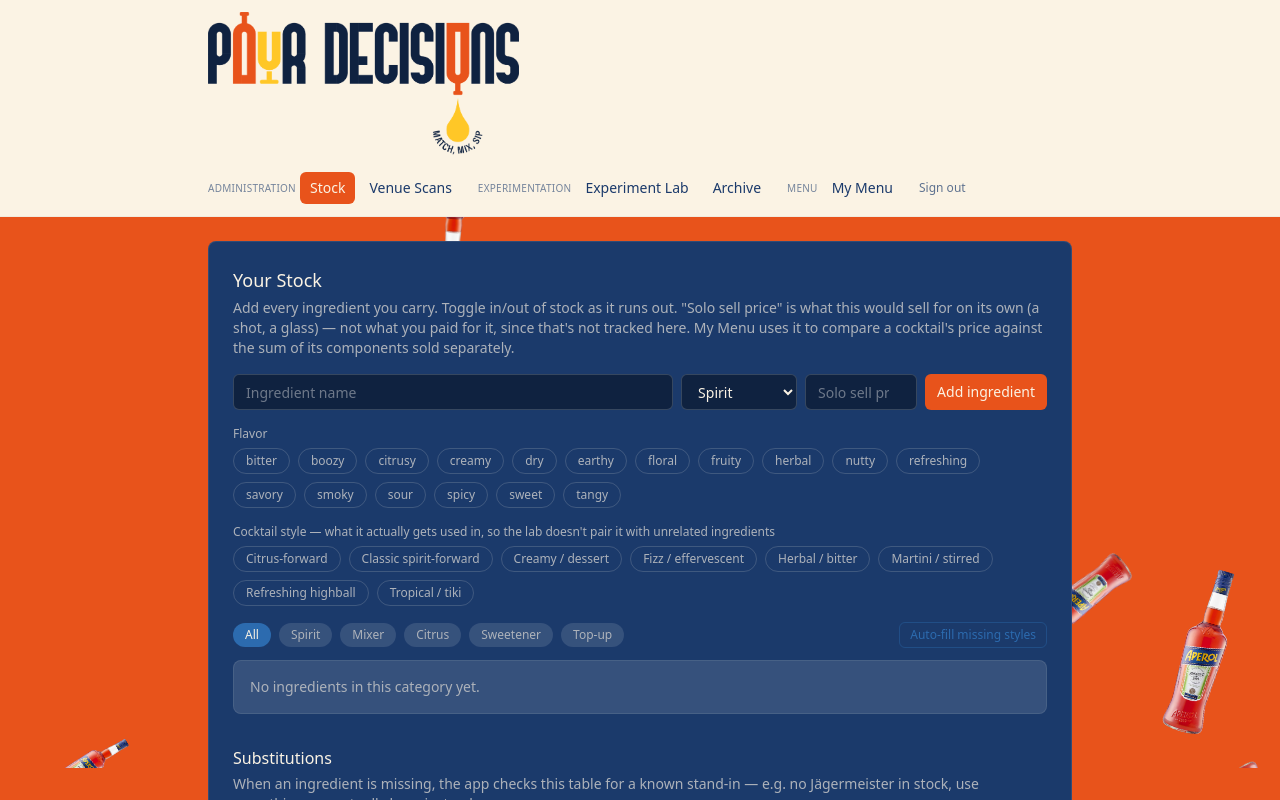
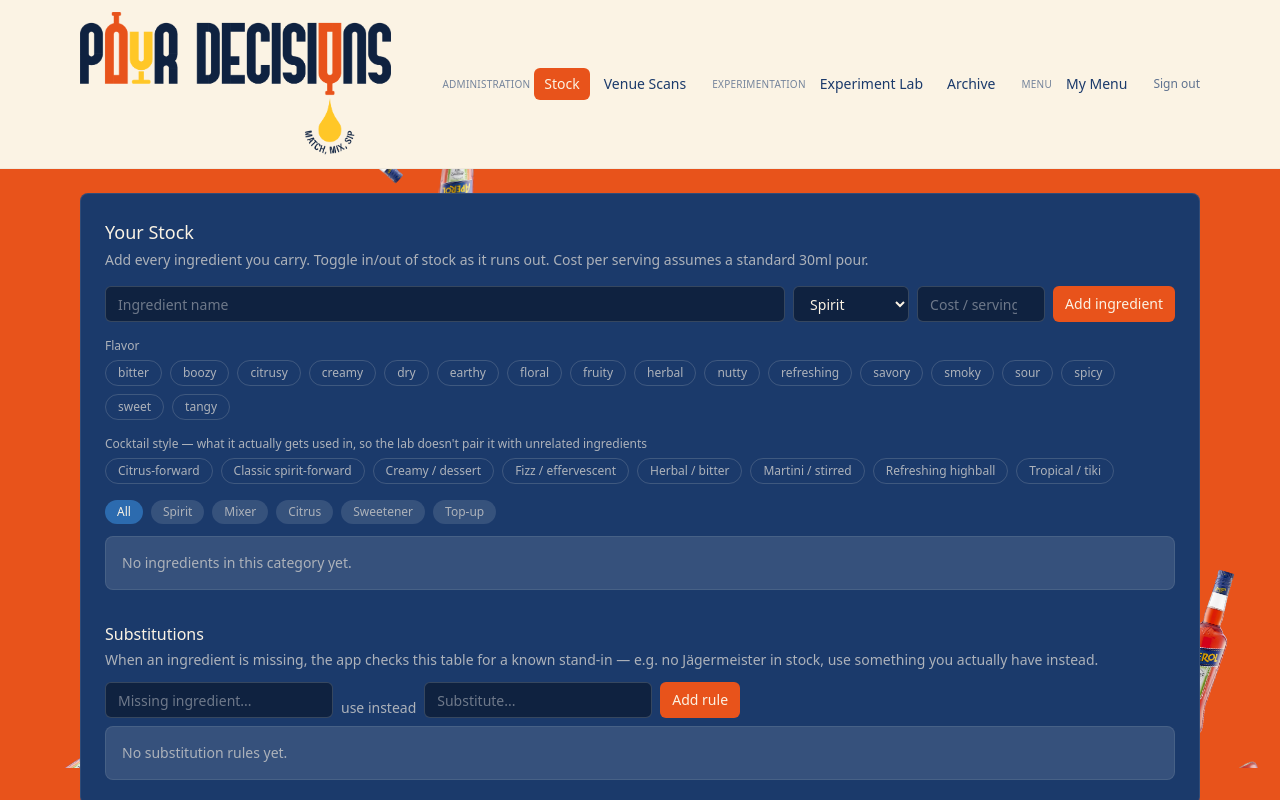
Before and after one commit to enzowm20/Pour-Decisions, a React (Vite) app: page /stock in a window 1280 px wide. Both pictures are taken after typing "Sample123", "Sample123" into the empty fields and a click on the button "Set password and continue". Shown: the top 800 px of the page. Built offline with nearby package versions, Linux system fonts and the light colour scheme.

Commit message:
Stock page: revert to purchase cost (30ml), reorder edit-style before cost, widen layout, drop auto-fill, group spirits by type

```diff
--- a/src/components/Layout.tsx
+++ b/src/components/Layout.tsx
@@ -65,7 +65,7 @@ export default function Layout() {
           sign-out on the right. */}
       {!isHome && (
         <header className="border-b border-[var(--cream-dim)]/15 bg-[var(--cream)]">
-          <div className="mx-auto flex max-w-4xl flex-wrap items-center justify-between gap-4 px-4 py-3">
+          <div className="mx-auto flex max-w-6xl flex-wrap items-center justify-between gap-4 px-4 py-3">
             <Link to="/">
               <img
                 src={LOGOS[theme]}
@@ -114,7 +114,7 @@ export default function Layout() {
         </header>
       )}
 
-      <main className="mx-auto max-w-4xl px-4 py-6">
+      <main className="mx-auto max-w-6xl px-4 py-6">
         {/* Opaque panel so page content stays readable as the liquid level
             passes behind it — only the margins around this card reveal the
             draining background. */}
--- a/src/lib/styleLookup.ts
+++ /dev/null
@@ -1,57 +0,0 @@
-import { SEED_INGREDIENTS } from "./fiddlerImport"
-import type { FlavorTag, StyleTag } from "../types"
-
-interface StyleLookupEntry {
-  tags: FlavorTag[]
-  styles: StyleTag[]
-}
-
-// Generic bar staples not covered by the Fiddler menu's specific brands —
-// matched by substring so "Absolut vodka" and "vodka" both hit "vodka".
-const GENERIC_LOOKUP: Record<string, StyleLookupEntry> = {
-  vodka: { tags: ["boozy"], styles: ["martini-stirred", "fizz-effervescent"] },
-  gin: { tags: ["boozy", "herbal"], styles: ["martini-stirred", "classic-spirit-forward"] },
-  rum: { tags: ["sweet", "boozy"], styles: ["tropical-tiki", "refreshing-highball"] },
-  tequila: { tags: ["boozy"], styles: ["classic-spirit-forward", "citrus-forward"] },
-  whiskey: { tags: ["boozy", "bitter"], styles: ["classic-spirit-forward"] },
-  whisky: { tags: ["boozy", "bitter"], styles: ["classic-spirit-forward"] },
-  bourbon: { tags: ["boozy", "sweet"], styles: ["classic-spirit-forward"] },
-  scotch: { tags: ["boozy", "smoky"], styles: ["classic-spirit-forward", "herbal-bitter"] },
-  brandy: { tags: ["boozy", "sweet"], styles: ["classic-spirit-forward"] },
-  cognac: { tags: ["boozy", "sweet"], styles: ["classic-spirit-forward"] },
-  "triple sec": { tags: ["citrusy", "sweet"], styles: ["citrus-forward", "classic-spirit-forward"] },
-  "orange liqueur": { tags: ["citrusy", "sweet"], styles: ["citrus-forward", "classic-spirit-forward"] },
-  campari: { tags: ["bitter", "citrusy"], styles: ["fizz-effervescent", "herbal-bitter"] },
-  vermouth: { tags: ["herbal", "bitter"], styles: ["martini-stirred", "herbal-bitter"] },
-  amaretto: { tags: ["sweet", "nutty"], styles: ["classic-spirit-forward"] },
-  "irish cream": { tags: ["sweet", "creamy"], styles: ["creamy-dessert"] },
-  "simple syrup": { tags: ["sweet"], styles: ["classic-spirit-forward", "citrus-forward", "refreshing-highball", "tropical-tiki"] },
-  "agave syrup": { tags: ["sweet"], styles: ["citrus-forward", "classic-spirit-forward"] },
-  "honey syrup": { tags: ["sweet", "floral"], styles: ["classic-spirit-forward", "martini-stirred"] },
-  grenadine: { tags: ["sweet", "fruity"], styles: ["tropical-tiki", "refreshing-highball"] },
-  "tonic water": { tags: ["bitter", "refreshing"], styles: ["refreshing-highball", "fizz-effervescent"] },
-  "club soda": { tags: ["refreshing"], styles: ["refreshing-highball", "fizz-effervescent"] },
-  "ginger beer": { tags: ["spicy", "refreshing"], styles: ["refreshing-highball", "tropical-tiki"] },
-  "ginger ale": { tags: ["spicy", "sweet"], styles: ["refreshing-highball"] },
-  "orange juice": { tags: ["fruity", "sweet", "tangy"], styles: ["tropical-tiki", "refreshing-highball"] },
-  "grapefruit juice": { tags: ["citrusy", "tangy", "sour"], styles: ["citrus-forward", "refreshing-highball"] },
-  bitters: { tags: ["bitter"], styles: ["classic-spirit-forward", "herbal-bitter"] },
-  mint: { tags: ["herbal", "refreshing"], styles: ["refreshing-highball", "tropical-tiki"] },
-}
-
-const SEED_LOOKUP = new Map<string, StyleLookupEntry>(
-  SEED_INGREDIENTS.map((s) => [s.name.toLowerCase(), { tags: s.tags, styles: s.styles }]),
-)
-
-export function lookupStyles(ingredientName: string): StyleLookupEntry | null {
-  const key = ingredientName.toLowerCase().trim()
-
-  const exact = SEED_LOOKUP.get(key)
-  if (exact) return exact
-
-  for (const [pattern, entry] of Object.entries(GENERIC_LOOKUP)) {
-    if (key.includes(pattern)) return entry
-  }
-
-  return null
-}
--- a/src/pages/MyMenuPage.tsx
+++ b/src/pages/MyMenuPage.tsx
@@ -2,7 +2,7 @@ import { useState } from "react"
 import { useData } from "../context/DataContext"
 import { byName } from "../lib/sort"
 import { checkRecipe } from "../lib/recipeCheck"
-import { markup, markupPercent, recipeComponentsSoloValue } from "../lib/cost"
+import { margin, marginPercent, recipeCost } from "../lib/cost"
 import StatusBadge from "../components/StatusBadge"
 import FallingBottles from "../components/FallingBottles"
 import gordonsBottle from "../assets/gordons-bottle.webp"
@@ -28,9 +28,7 @@ export default function MyMenuPage() {
         <h1 className="mb-1 text-lg font-medium">My Menu</h1>
         <p className="text-sm text-[var(--cream-dim)]">
           Cocktails you've promoted from the Archive. Tap "Add to my menu" on a successful
-          experiment to land it here. "Vs. solo pricing" compares the cocktail's price to the sum
-          of what each ingredient sells for on its own — it's not a true profit margin, since
-          purchase cost isn't tracked here.
+          experiment to land it here.
         </p>
       </div>
 
@@ -59,10 +57,10 @@ export default function MyMenuPage() {
         )}
         {menuRecipes.map((recipe) => {
           const result = checkRecipe(recipe, ingredients, substitutions)
-          const soloValue = recipeComponentsSoloValue(recipe, ingredients)
+          const cost = recipeCost(recipe, ingredients)
           const sellPrice = recipe.sellPrice ?? 0
-          const recipeMarkup = markup(sellPrice, soloValue)
-          const markupPct = markupPercent(sellPrice, soloValue)
+          const recipeMargin = margin(sellPrice, cost)
+          const marginPct = marginPercent(sellPrice, cost)
           const otherCategory: MenuCategory = tab === "core" ? "seasonal" : "core"
 
           return (
@@ -98,8 +96,8 @@ export default function MyMenuPage() {
 
               <div className="mt-3 flex flex-wrap items-end gap-4 border-t border-[var(--cream-dim)]/10 pt-3">
                 <div>
-                  <p className="text-[11px] text-[var(--cream-dim)]">Sum of solo prices</p>
-                  <p className="text-sm">${soloValue.toFixed(2)}</p>
+                  <p className="text-[11px] text-[var(--cream-dim)]">Cost / serving (30ml)</p>
+                  <p className="text-sm">${cost.toFixed(2)}</p>
                 </div>
                 <div>
                   <p className="mb-1 text-[11px] text-[var(--cream-dim)]">Sell price</p>
@@ -123,16 +121,14 @@ export default function MyMenuPage() {
                 </div>
                 {recipe.sellPrice !== undefined && (
                   <div>
-                    <p className="text-[11px] text-[var(--cream-dim)]" title="Cocktail price vs. what these components would sell for separately — not a true profit margin, since purchase cost isn't tracked here">
-                      vs. solo pricing
-                    </p>
+                    <p className="text-[11px] text-[var(--cream-dim)]">Margin</p>
                     <p
                       className={`text-sm font-medium ${
-                        recipeMarkup >= 0 ? "text-[var(--sage)]" : "text-[var(--berry)]"
+                        recipeMargin >= 0 ? "text-[var(--sage)]" : "text-[var(--berry)]"
                       }`}
                     >
-                      ${recipeMarkup.toFixed(2)}
-                      {markupPct !== null ? ` (${markupPct.toFixed(0)}%)` : ""}
+                      ${recipeMargin.toFixed(2)}
+                      {marginPct !== null ? ` (${marginPct.toFixed(0)}%)` : ""}
                     </p>
                   </div>
                 )}
--- a/src/pages/StockPage.tsx
+++ b/src/pages/StockPage.tsx
@@ -1,7 +1,6 @@
 import { useMemo, useState } from "react"
 import { useData } from "../context/DataContext"
 import { byName } from "../lib/sort"
-import { lookupStyles } from "../lib/styleLookup"
 import SubstitutionManager from "../components/SubstitutionManager"
 import FallingBottles from "../components/FallingBottles"
 import aperolBottle from "../assets/aperol-bottle.webp"
@@ -11,11 +10,67 @@ import {
   STYLE_LABELS,
   STYLE_TAGS,
   type FlavorTag,
+  type Ingredient,
   type IngredientCategory,
   type StyleTag,
 } from "../types"
 
 const categories: IngredientCategory[] = ["spirit", "mixer", "citrus", "sweetener", "other"]
+
+// Sub-groups within the Spirit category, in display order. Matched by
+// keyword against the ingredient name — no extra field to maintain, but it's
+// a heuristic, so anything that doesn't match a known keyword lands in
+// "Other Spirit" rather than guessing wrong.
+const SPIRIT_GROUPS: { label: string; match: (name: string) => boolean }[] = [
+  { label: "Vodka", match: (n) => n.includes("vodka") },
+  { label: "Gin", match: (n) => n.includes("gin") },
+  { label: "Rum", match: (n) => n.includes("rum") },
+  { label: "Tequila & Mezcal", match: (n) => n.includes("tequila") || n.includes("mezcal") },
+  {
+    label: "Whiskey",
+    match: (n) => n.includes("whiskey") || n.includes("whisky") || n.includes("bourbon") || n.includes("scotch"),
+  },
+  { label: "Brandy & Cognac", match: (n) => n.includes("brandy") || n.includes("cognac") },
+  {
+    label: "Liqueur",
+    match: (n) =>
+      n.includes("liqueur") ||
+      n.includes("schnapps") ||
+      n.includes("amaretto") ||
+      n.includes("cointreau") ||
+      n.includes("chambord") ||
+      n.includes("kahlua") ||
+      n.includes("baileys") ||
+      n.includes("triple sec") ||
+      n.includes("curacao") ||
+      n.includes("limoncello") ||
+      n.includes("vermouth") ||
+      n.includes("campari") ||
+      n.includes("aperol") ||
+      n.includes("elderflower") ||
+      n.includes("de kyper") ||
+      n.includes("passionfruit") ||
+      n.includes("paraiso"),
+  },
+]
+
+function spiritGroupLabel(name: string): string {
+  const lower = name.toLowerCase()
+  return SPIRIT_GROUPS.find((g) => g.match(lower))?.label ?? "Other Spirit"
+}
+
+function groupSpirits(spirits: Ingredient[]): { label: string; items: Ingredient[] }[] {
+  const byGroup = new Map<string, Ingredient[]>()
+  for (const ing of spirits) {
+    const label = spiritGroupLabel(ing.name)
+    if (!byGroup.has(label)) byGroup.set(label, [])
+    byGroup.get(label)!.push(ing)
+  }
+  const order = [...SPIRIT_GROUPS.map((g) => g.label), "Other Spirit"]
+  return order
+    .filter((label) => byGroup.has(label))
+    .map((label) => ({ label, items: byGroup.get(label)! }))
+}
 
 export default function StockPage() {
   const { ingredients, addIngredient, updateIngredient, removeIngredient } = useData()
@@ -28,30 +83,6 @@ export default function StockPage() {
 
   const [viewCategory, setViewCategory] = useState<IngredientCategory | "all">("all")
   const [editingStylesId, setEditingStylesId] = useState<string | null>(null)
-  const [autoFillStatus, setAutoFillStatus] = useState("")
-
-  function handleAutoFillStyles() {
-    const unmatched: string[] = []
-    let filled = 0
-
-    for (const ing of ingredients) {
-      if ((ing.styles ?? []).length > 0) continue
-      const match = lookupStyles(ing.name)
-      if (match) {
-        updateIngredient(ing.id, {
-          styles: match.styles,
-          tags: ing.tags.length > 0 ? ing.tags : match.tags,
-        })
-        filled++
-      } else {
-        unmatched.push(ing.name)
-      }
-    }
-
-    const unmatchedNote =
-      unmatched.length > 0 ? ` Couldn't confidently match: ${unmatched.join(", ")} — tag these by hand.` : ""
-    setAutoFillStatus(`Filled in style for ${filled} ingredient${filled === 1 ? "" : "s"}.${unmatchedNote}`)
-  }
 
   function toggleTag(tag: FlavorTag) {
     setTags((prev) => (prev.includes(tag) ? prev.filter((t) => t !== tag) : [...prev, tag]))
@@ -92,10 +123,99 @@ export default function StockPage() {
     [ingredients, viewCategory],
   )
 
+  const spiritGroups = useMemo(
+    () => (viewCategory === "spirit" ? groupSpirits(visibleIngredients) : null),
+    [viewCategory, visibleIngredients],
+  )
+
   const inputClass =
     "h-9 rounded-md border border-[var(--cream-dim)]/25 bg-[var(--bg)] px-3 text-sm text-[var(--cream)] placeholder:text-[var(--cream-dim)]/60"
   const buttonClass =
     "h-9 rounded-md bg-[var(--primary)] px-3 text-sm font-medium text-[var(--on-primary)] hover:bg-[var(--primary-hover)]"
+
+  function renderIngredientRow(ing: Ingredient) {
+    const ingStyles = ing.styles ?? []
+    const isEditingStyles = editingStylesId === ing.id
+    return (
+      <div key={ing.id} className="p-3">
+        <div className="flex flex-nowrap items-center justify-between gap-3">
+          <div className="min-w-0 flex-1">
+            <p className="truncate text-sm font-medium">{ing.name}</p>
+            <p className="truncate text-xs text-[var(--cream-dim)]">
+              {CATEGORY_LABELS[ing.category]}
+              {ing.tags.length > 0 ? ` · ${[...ing.tags].sort().join(", ")}` : ""}
+              {ingStyles.length > 0
+                ? ` · ${ingStyles.map((s) => STYLE_LABELS[s]).sort().join(", ")}`
+                : ""}
+            </p>
+          </div>
+          <div className="flex flex-shrink-0 flex-nowrap items-center gap-3 whitespace-nowrap">
+            <button
+              type="button"
+              onClick={() => setEditingStylesId(isEditingStyles ? null : ing.id)}
+              className="text-xs text-[var(--teal)] hover:underline"
+            >
+              {isEditingStyles ? "Done" : "Edit style"}
+            </button>
+            <div className="flex items-center gap-1">
+              <span className="text-xs text-[var(--cream-dim)]">$</span>
+              <input
+                type="number"
+                step="0.01"
+                min="0"
+                title="Cost per serving (30ml) — what you paid for it"
+                className="h-7 w-16 rounded-md border border-[var(--cream-dim)]/25 bg-[var(--bg)] px-1.5 text-xs text-[var(--cream)]"
+                placeholder="0.00"
+                defaultValue={ing.costPerServing ?? ""}
+                onBlur={(e) => {
+                  const cost = parseFloat(e.target.value)
+                  updateIngredient(ing.id, {
+                    costPerServing: Number.isFinite(cost) && cost > 0 ? cost : undefined,
+                  })
+                }}
+              />
+            </div>
+            <button
+              type="button"
+              onClick={() => updateIngredient(ing.id, { inStock: !ing.inStock })}
+              className={`rounded-full px-3 py-1 text-xs ${
+                ing.inStock
+                  ? "bg-[var(--sage)] text-[var(--on-sage)]"
+                  : "bg-[var(--bg)] text-[var(--cream-dim)]"
+              }`}
+            >
+              {ing.inStock ? "In stock" : "Out of stock"}
+            </button>
+            <button
+              type="button"
+              onClick={() => removeIngredient(ing.id)}
+              className="text-xs text-[var(--cream-dim)] hover:text-[var(--berry)]"
+            >
+              Remove
+            </button>
+          </div>
+        </div>
+        {isEditingStyles && (
+          <div className="mt-2 flex flex-wrap gap-2 border-t border-[var(--cream-dim)]/10 pt-2">
+            {STYLE_TAGS.map((style) => (
+              <button
+                key={style}
+                type="button"
+                onClick={() => toggleIngredientStyle(ing.id, ingStyles, style)}
+                className={`rounded-full border px-3 py-1 text-xs ${
+                  ingStyles.includes(style)
+                    ? "border-[var(--teal)] bg-[var(--teal)]/15 text-[var(--teal)]"
+                    : "border-[var(--cream-dim)]/25 text-[var(--cream-dim)]"
+                }`}
+              >
+                {STYLE_LABELS[style]}
+              </button>
+            ))}
+          </div>
+        )}
+      </div>
+    )
+  }
 
   return (
     <div className="relative space-y-8">
@@ -103,10 +223,8 @@ export default function StockPage() {
       <section>
         <h1 className="mb-1 text-lg font-medium">Your Stock</h1>
         <p className="mb-4 text-sm text-[var(--cream-dim)]">
-          Add every ingredient you carry. Toggle in/out of stock as it runs out. "Solo sell
-          price" is what this would sell for on its own (a shot, a glass) — not what you paid
-          for it, since that's not tracked here. My Menu uses it to compare a cocktail's price
-          against the sum of its components sold separately.
+          Add every ingredient you carry. Toggle in/out of stock as it runs out. Cost per serving
+          assumes a standard 30ml pour.
         </p>
 
         <form onSubmit={handleAddIngredient} className="mb-4 flex flex-wrap items-end gap-2">
@@ -131,8 +249,8 @@ export default function StockPage() {
             type="number"
             step="0.01"
             min="0"
-            className={`${inputClass} w-28`}
-            placeholder="Solo sell price"
+            className={`${inputClass} w-32`}
+            placeholder="Cost / serving (30ml)"
             value={costPerServing}
             onChange={(e) => setCostPerServing(e.target.value)}
           />
@@ -180,8 +298,7 @@ export default function StockPage() {
           ))}
         </div>
 
-        <div className="mb-3 flex flex-wrap items-center justify-between gap-3">
-          <div className="flex flex-wrap gap-2">
+        <div className="mb-3 flex flex-wrap gap-2">
           {(["all", ...categories] as const).map((c) => (
             <button
               key={c}
@@ -197,104 +314,31 @@ export default function StockPage() {
             </button>
           ))}
         </div>
-          <button
-            type="button"
-            onClick={handleAutoFillStyles}
-            className="rounded-md border border-[var(--teal)]/40 px-2.5 py-1 text-xs text-[var(--teal)] hover:bg-[var(--teal)]/10"
-          >
-            Auto-fill missing styles
-          </button>
+
+        {spiritGroups ? (
+          <div className="space-y-4">
+            {spiritGroups.length === 0 && (
+              <p className="rounded-lg border border-[var(--cream-dim)]/15 bg-[var(--surface-raised)] p-4 text-sm text-[var(--cream-dim)]">
+                No spirits yet.
+              </p>
+            )}
+            {spiritGroups.map((group) => (
+              <div key={group.label}>
+                <p className="mb-1.5 text-xs font-medium text-[var(--cream-dim)]">{group.label}</p>
+                <div className="divide-y divide-[var(--cream-dim)]/15 rounded-lg border border-[var(--cream-dim)]/15 bg-[var(--surface-raised)]">
+                  {group.items.map(renderIngredientRow)}
                 </div>
-        {autoFillStatus && <p className="mb-3 text-xs text-[var(--sage)]">{autoFillStatus}</p>}
-
+              </div>
+            ))}
+          </div>
+        ) : (
           <div className="divide-y divide-[var(--cream-dim)]/15 rounded-lg border border-[var(--cream-dim)]/15 bg-[var(--surface-raised)]">
             {visibleIngredients.length === 0 && (
               <p className="p-4 text-sm text-[var(--cream-dim)]">No ingredients in this category yet.</p>
             )}
-          {visibleIngredients.map((ing) => {
-            const ingStyles = ing.styles ?? []
-            const isEditingStyles = editingStylesId === ing.id
-            return (
-              <div key={ing.id} className="p-3">
-                <div className="flex items-center justify-between gap-3">
-                  <div className="min-w-0">
-                    <p className="text-sm font-medium">{ing.name}</p>
-                    <p className="text-xs text-[var(--cream-dim)]">
-                      {CATEGORY_LABELS[ing.category]}
-                      {ing.tags.length > 0 ? ` · ${[...ing.tags].sort().join(", ")}` : ""}
-                      {ingStyles.length > 0
-                        ? ` · ${ingStyles.map((s) => STYLE_LABELS[s]).sort().join(", ")}`
-                        : ""}
-                    </p>
-                  </div>
-                  <div className="flex items-center gap-3">
-                    <div className="flex items-center gap-1">
-                      <span className="text-xs text-[var(--cream-dim)]">$</span>
-                      <input
-                        type="number"
-                        step="0.01"
-                        min="0"
-                        title="Solo sell price per serving — what this would sell for on its own, not what you paid for it"
-                        className="h-7 w-16 rounded-md border border-[var(--cream-dim)]/25 bg-[var(--bg)] px-1.5 text-xs text-[var(--cream)]"
-                        placeholder="0.00"
-                        defaultValue={ing.costPerServing ?? ""}
-                        onBlur={(e) => {
-                          const cost = parseFloat(e.target.value)
-                          updateIngredient(ing.id, {
-                            costPerServing: Number.isFinite(cost) && cost > 0 ? cost : undefined,
-                          })
-                        }}
-                      />
-                    </div>
-                    <button
-                      type="button"
-                      onClick={() => setEditingStylesId(isEditingStyles ? null : ing.id)}
-                      className="text-xs text-[var(--teal)] hover:underline"
-                    >
-                      {isEditingStyles ? "Done" : "Edit style"}
-                    </button>
-                    <button
-                      type="button"
-                      onClick={() => updateIngredient(ing.id, { inStock: !ing.inStock })}
-                      className={`rounded-full px-3 py-1 text-xs ${
-                        ing.inStock
-                          ? "bg-[var(--sage)] text-[var(--on-sage)]"
-                          : "bg-[var(--bg)] text-[var(--cream-dim)]"
-                      }`}
-                    >
-                      {ing.inStock ? "In stock" : "Out of stock"}
-                    </button>
-                    <button
-                      type="button"
-                      onClick={() => removeIngredient(ing.id)}
-                      className="text-xs text-[var(--cream-dim)] hover:text-[var(--berry)]"
-                    >
-                      Remove
-                    </button>
-                  </div>
-                </div>
-                {isEditingStyles && (
-                  <div className="mt-2 flex flex-wrap gap-2 border-t border-[var(--cream-dim)]/10 pt-2">
-                    {STYLE_TAGS.map((style) => (
-                      <button
-                        key={style}
-                        type="button"
-                        onClick={() => toggleIngredientStyle(ing.id, ingStyles, style)}
-                        className={`rounded-full border px-3 py-1 text-xs ${
-                          ingStyles.includes(style)
-                            ? "border-[var(--teal)] bg-[var(--teal)]/15 text-[var(--teal)]"
-                            : "border-[var(--cream-dim)]/25 text-[var(--cream-dim)]"
-                        }`}
-                      >
-                        {STYLE_LABELS[style]}
-                      </button>
-                    ))}
+            {visibleIngredients.map(renderIngredientRow)}
           </div>
         )}
-              </div>
-            )
-          })}
-        </div>
       </section>
 
       <section>
```
Also changed, not shown: src/lib/cost.ts (+5 -10 lines). Lines whose indentation alone changed are shown as unchanged.
